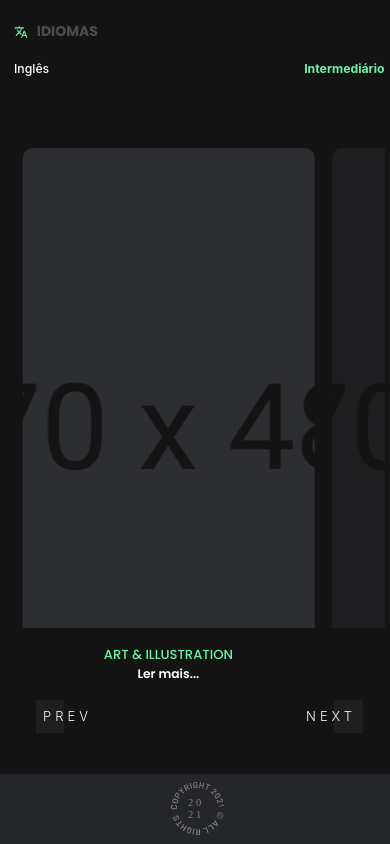
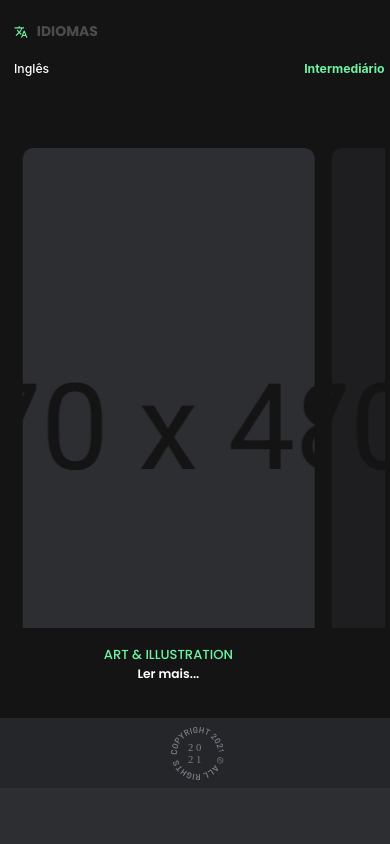
Before and after one commit to dfsilva-dxp/dfsilva-portfolio, a Next.js app: page / in a window 390 px wide. Shown: the part 2400-3244 px from the top of the page. After the commit the page ends 3188 px from the top, so only its background shows below. Built offline with nearby package versions, Linux system fonts and the light colour scheme; a web font is replaced by a local one.

Commit message:
feat: importando os buttons navigation e ajustando o responsivo

```diff
--- a/src/components/Works/SwiperSlideWorks/index.tsx
+++ b/src/components/Works/SwiperSlideWorks/index.tsx
@@ -1,6 +1,8 @@
 import { Swiper, SwiperSlide } from "swiper/react";
 import SwiperCore, { Parallax, Navigation } from "swiper";
 SwiperCore.use([Parallax, Navigation]);
+
+import NavigationButtons from "../Navigation/index";
 
 import { params } from "utils/swiperParams";
 
@@ -64,12 +66,7 @@ const SwiperSlideWorks = () => {
             </div>
           </SwiperSlide>
         </Swiper>
-        <div className="cursor-pointer swiper-button-next swiper-nav-ctrl simp-next">
-          <span className="simple-btn right next">Next</span>
-        </div>
-        <div className="cursor-pointer swiper-button-prev swiper-nav-ctrl simp-prev">
-          <span className="simple-btn prev">Prev</span>
-        </div>
+        <NavigationButtons />
       </div>
     </S.Wrapper>
   );
--- a/src/components/Works/SwiperSlideWorks/styles.ts
+++ b/src/components/Works/SwiperSlideWorks/styles.ts
@@ -3,15 +3,13 @@ import styled from "styled-components";
 export const Wrapper = styled.section`
   .swiper-container {
     width: 100%;
-    height: auto;
     position: relative;
-  }
+
     @media (max-width: 575px) {
-    .swiper-container {
       width: 95vw;
-      height: 70vh;
     }
   }
+
   .swiper {
     width: 100%;
     height: 100%;
@@ -33,16 +31,14 @@ export const Wrapper = styled.section`
       transition: all 0.4s;
     }
 
+    &.swiper-slide-active .item-img {
+      opacity: 1;
+    }
+
     .bg-img {
-      background-image: attr(data-background url);
       background-size: cover;
       background-position: center center;
       background-repeat: no-repeat;
-    }
-
-    &.swiper-slide-active .item-img {
-      opacity: 1;
-    }
     }
 
     .cont {
@@ -69,7 +65,7 @@ export const Wrapper = styled.section`
         color: var(--white);
       }
     }
-
+  }
   .swiper-slide-prev .cont h4,
   .swiper-slide-prev .cont h6 {
     opacity: 0;
@@ -80,33 +76,4 @@ export const Wrapper = styled.section`
     opacity: 0;
     transform: translateX(-40px);
   }
-
-  .simp-next,
-  .simp-prev {
-    color: #fff;
-    top: auto;
-    bottom: 0;
-  }
-  .simp-next:after,
-  .simp-prev:after {
-    display: none;
-  }
-
-  .simp-next {
-    right: 30px;
-  }
-
-  .simp-prev {
-    left: 30px;
-  }
-
-  .swiper-nav-ctrl.swiper-button-next {
-    right: 40px;
-  }
-  .slider .txt-botm .swiper-nav-ctrl.swiper-button-next i {
-    margin-left: 10px;
-  }
-  .swiper-nav-ctrl.swiper-button-prev {
-    left: 40px;
-  }
 `;
```
Lines whose indentation alone changed are shown as unchanged.
